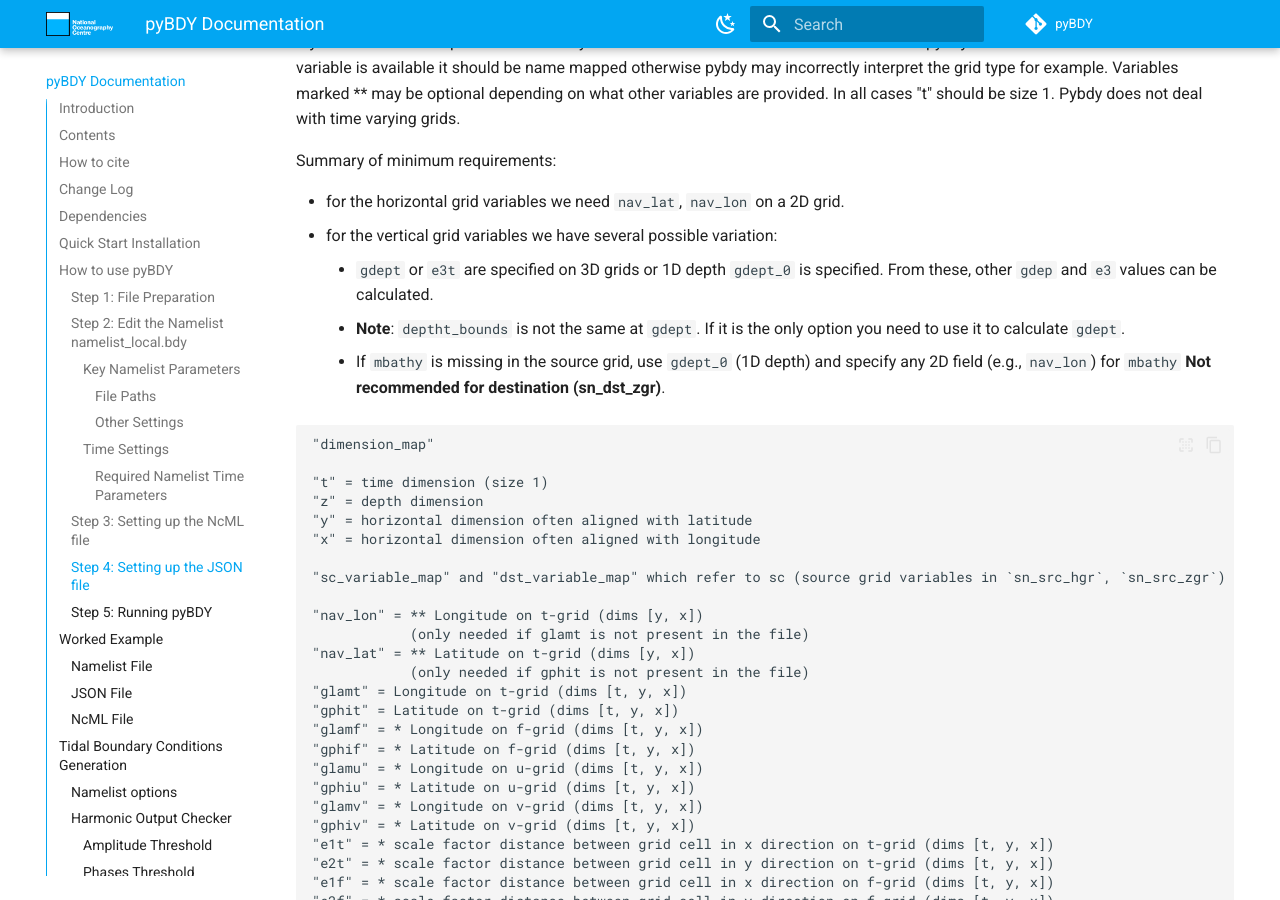
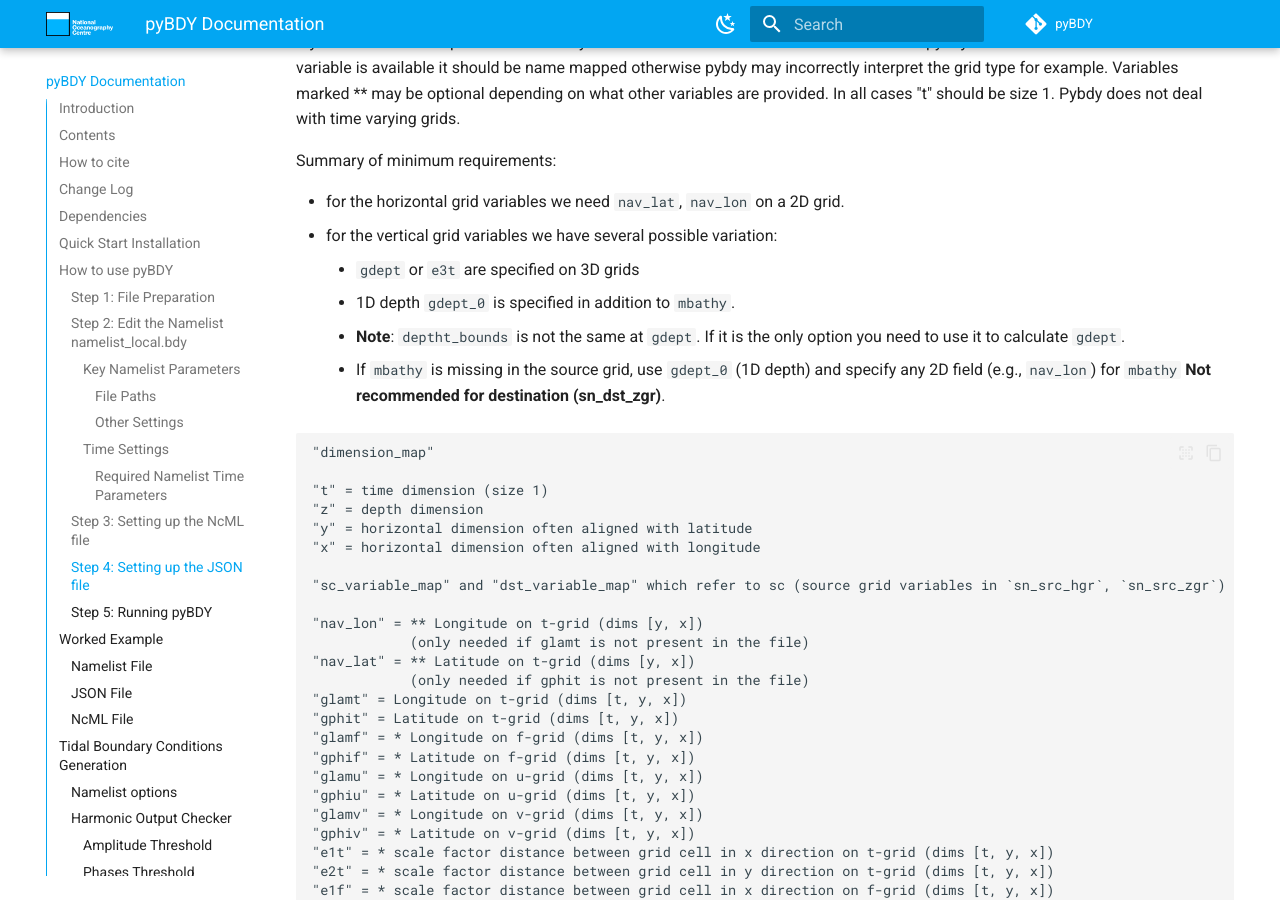
Before and after one commit to NOC-MSM/pyBDY, an MkDocs documentation site: the page built from docs/index.md, in a window 1280 px wide and 900 px high, scrolled down 8874 px. Built offline with MkDocs 1.6.1 and Material for MkDocs 9.7.7, drawn with Linux system fonts in a browser that asks for light colours; emoji names are drawn with the system emoji font; comment, search, counter and statistics services are not loaded.

Commit message:
Formatting

```diff
--- a/docs/index.md
+++ b/docs/index.md
@@ -371,7 +371,8 @@ Summary of minimum requirements:
 
 - for the horizontal grid variables we need `nav_lat`, `nav_lon` on a 2D grid.
 - for the vertical grid variables we have several possible variation:
-    - `gdept` or `e3t` are specified on 3D grids or 1D depth `gdept_0` is specified. From these, other `gdep` and `e3` values can be calculated.
+    - `gdept` or `e3t` are specified on 3D grids
+    - 1D depth `gdept_0` is specified in addition to `mbathy`.
     - **Note**: `deptht_bounds` is not the same at `gdept`. If it is the only option you need to use it to calculate `gdept`.
     - If `mbathy` is missing in the source grid, use `gdept_0` (1D depth) and specify any 2D field (e.g., `nav_lon`) for `mbathy` **Not recommended for destination (sn_dst_zgr)**.
 
```
